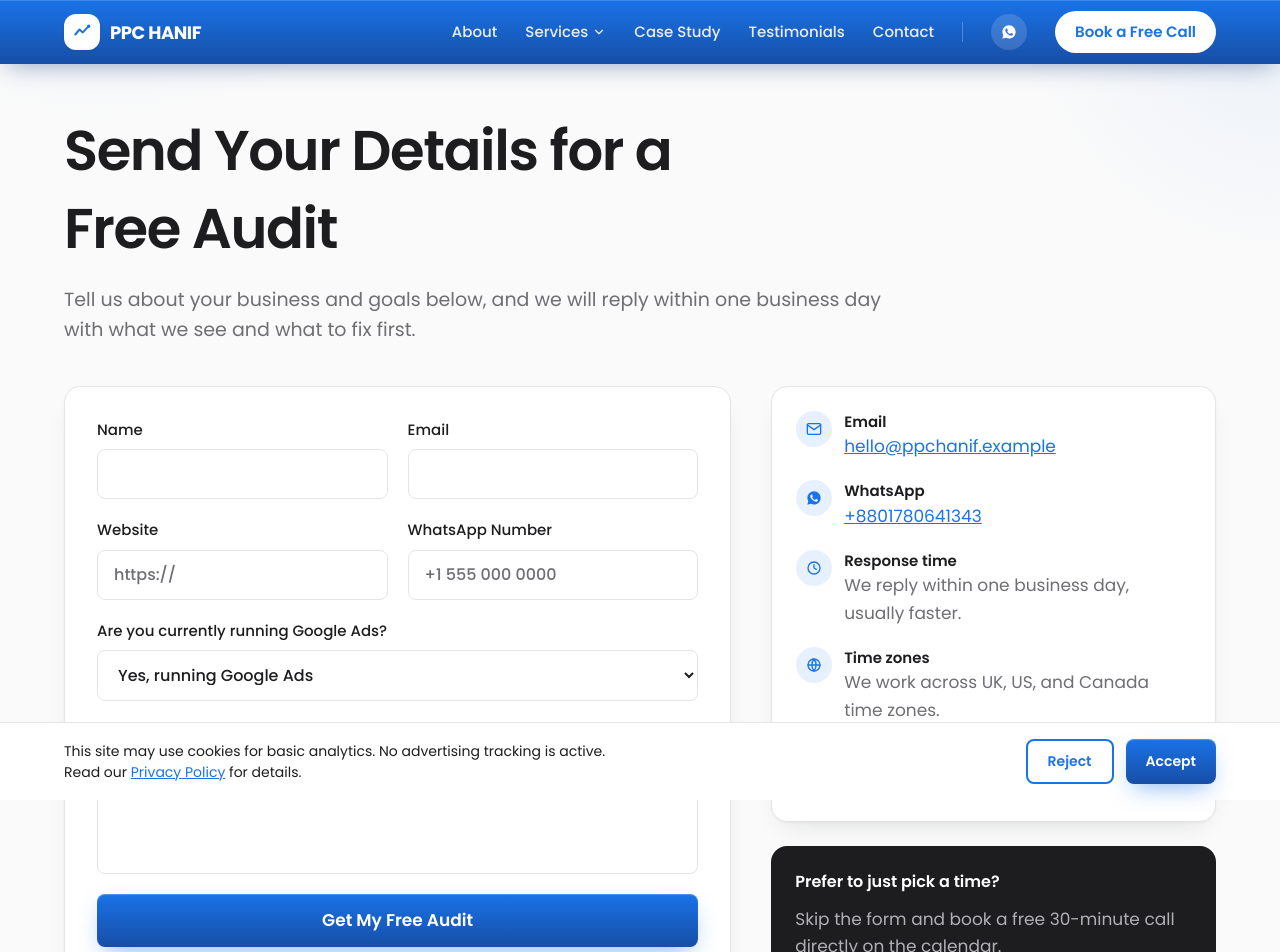
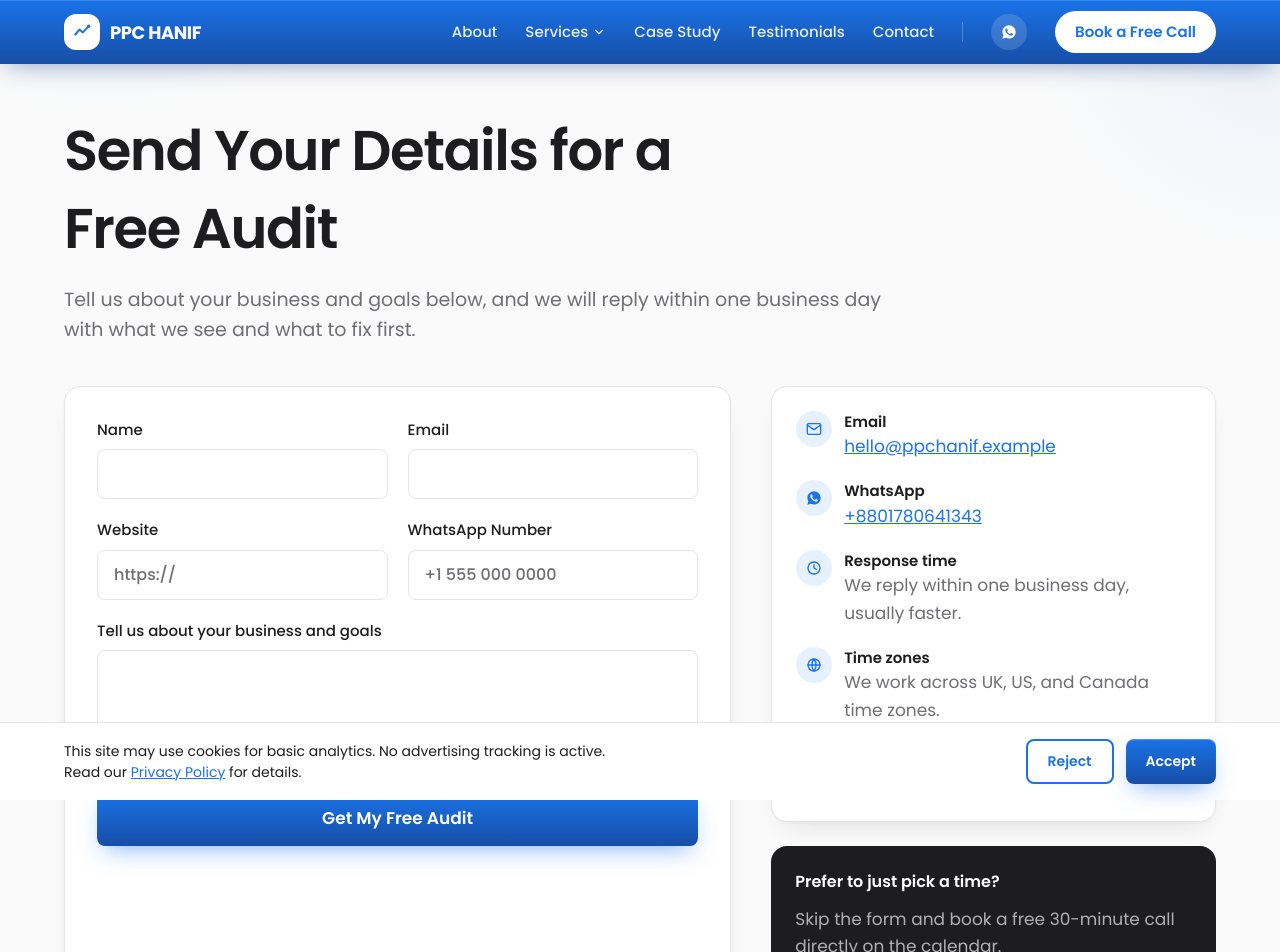
Before and after one commit to shakilahmedsamim/hanif, a Next.js app: page /contact in a window 1280 px wide. Shown: the top 952 px of the page. Built offline with nearby package versions, Linux system fonts and the light colour scheme.

Commit message:
Remove the "Are you currently running Google Ads?" field from the contact form
Co-Authored-By: Claude Sonnet 5 <noreply@anthropic.com>
Claude-Session: https://claude.ai/code/session_01KFSbtd5f6rd1ZaWrC7WRFh

```diff
--- a/components/ContactForm.tsx
+++ b/components/ContactForm.tsx
@@ -74,15 +74,6 @@ export default function ContactForm() {
       </div>
 
       <div className="form-field">
-        <label htmlFor="ad_platform">Are you currently running Google Ads?</label>
-        <select id="ad_platform" name="ad_platform" className="form-input pr-8 text-ellipsis">
-          <option>Yes, running Google Ads</option>
-          <option>No, not yet</option>
-          <option>Not sure</option>
-        </select>
-      </div>
-
-      <div className="form-field">
         <label htmlFor="message">Tell us about your business and goals</label>
         <textarea id="message" name="message" required rows={4} className="form-input resize-none" />
       </div>
```
